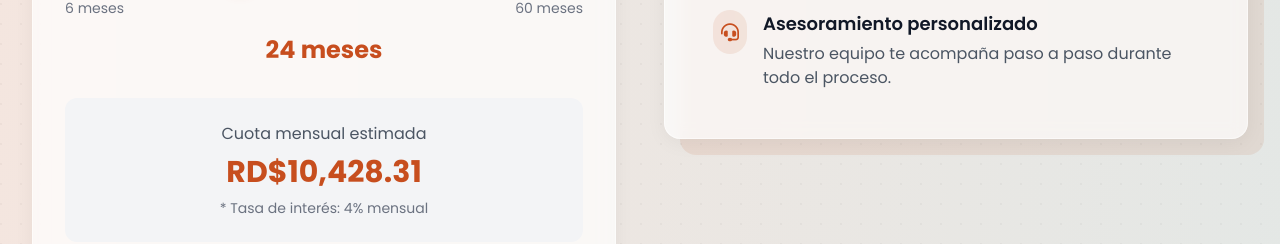
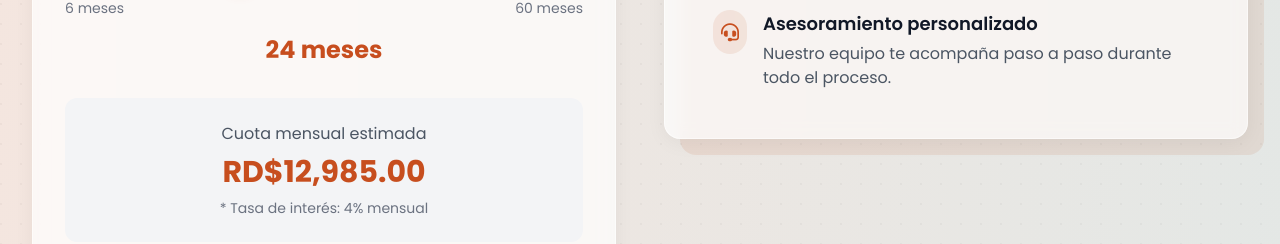
Before and after one commit to DonDurkheim/prestamos-4k, a React (Vite) app: page / in a window 1280 px wide. Shown: the part 2117-2361 px from the top of the page. Built offline with nearby package versions, Linux system fonts and the light colour scheme.

Commit message:
Update LoanCalculatorSection component

```diff
--- a/src/components/sections/LoanCalculatorSection.jsx
+++ b/src/components/sections/LoanCalculatorSection.jsx
@@ -16,12 +16,19 @@ const LoanCalculatorSection = () => {
       const term = parseFloat(loanTerm);
       const monthlyRate = loanType === 'personal' ? 0.04 : 0.03; // 4% for personal, 3% for secured
 
-      // Add 6% legal expenses to the total amount
-      const totalAmount = baseAmount * 1.06;
+      // Add 6% legal expenses to the total capital
+      const totalAmountWithExpenses = baseAmount * 1.06;
 
-      // Monthly payment formula: P * (r(1+r)^n) / ((1+r)^n - 1)
-      const payment = totalAmount * (monthlyRate * Math.pow(1 + monthlyRate, term)) / (Math.pow(1 + monthlyRate, term) - 1);
-      setMonthlyPayment(payment);
+      // Calculate simple interest over the term on the total amount
+      const totalInterestAmount = totalAmountWithExpenses * monthlyRate * term;
+
+      // Grand total to be paid including capital, expenses, and total interest
+      const grandTotal = totalAmountWithExpenses + totalInterestAmount;
+
+      // Monthly payment is the grand total divided by the term
+      const payment = grandTotal / term;
+
+      setMonthlyPayment(Math.ceil(payment));
     };
 
     calculateMonthlyPayment();
```
